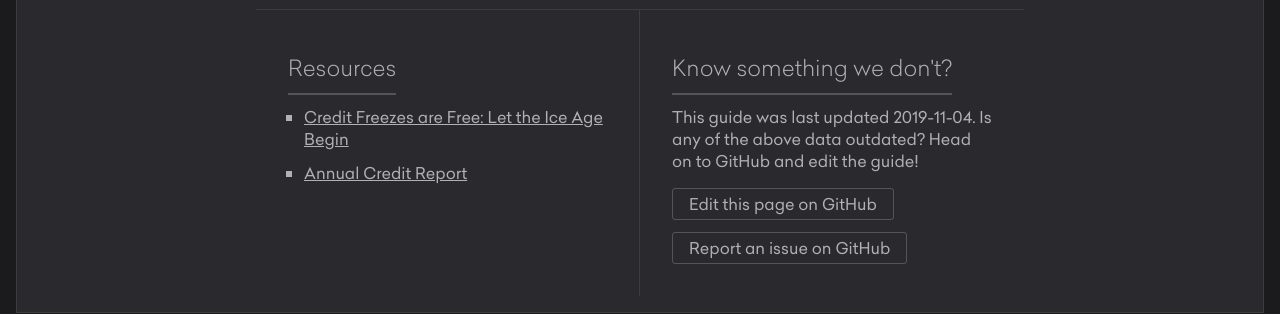
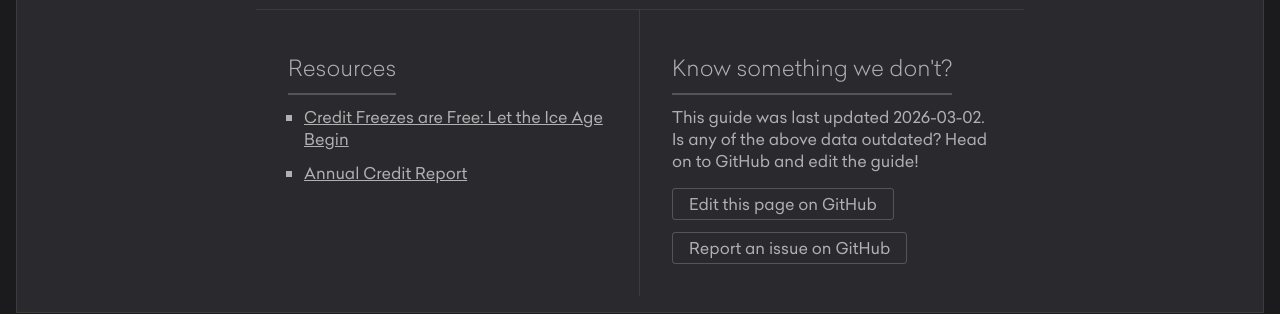
Before and after one commit to krakensecuritylabs/canisecure, a Jekyll site: the page built from _guides/credit.md, in a window 1280 px wide. Shown: the part 918-1232 px from the top of the page. Built offline with Jekyll 4.4.1, drawn with Linux system fonts in a browser that asks for light colours.

Commit message:
Update credit.md
updated URLs and date

```diff
--- a/_guides/credit.md
+++ b/_guides/credit.md
@@ -1,6 +1,6 @@
 ---
 title: "U.S. Credit Report and Freeze"
-updated: "2019-11-04"
+updated: "2026-03-02"
 category: "Personal"
 links: {"Credit Freezes are Free: Let the Ice Age Begin":"https://krebsonsecurity.com/2018/09/credit-freezes-are-free-let-the-ice-age-begin/","Annual Credit Report":"https://www.annualcreditreport.com"}
 ---
```
